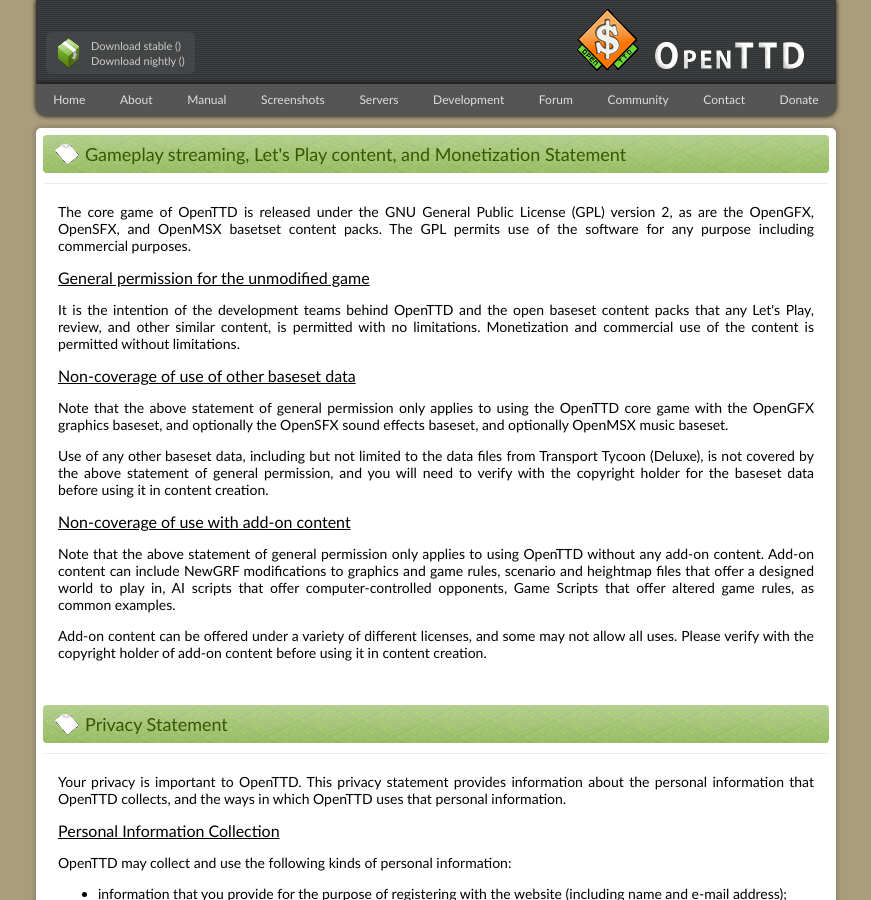
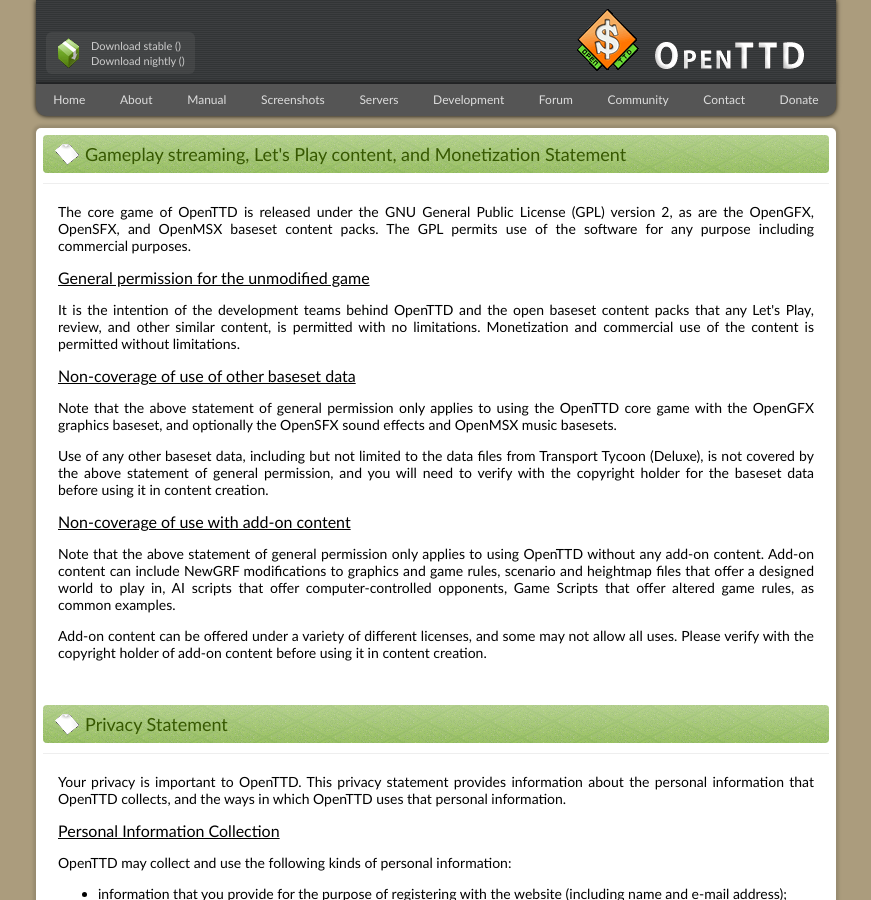
Before and after one commit to OpenTTD/website, a Jekyll site: the page built from pages/policy.html, in a window 1280 px wide and 900 px high. Shown: the whole window, without its empty margins (204-1075 px from the left). Built offline with Jekyll 4.4.1, drawn with Linux system fonts in a browser that asks for light colours.

Commit message:
Fix: Typo and improve clarity

```diff
--- a/pages/policy.html
+++ b/pages/policy.html
@@ -10,11 +10,11 @@
     </div>
     <div class="section-item">
         <div class="content">
-            <p>The core game of OpenTTD is released under the GNU General Public License (GPL) version 2, as are the OpenGFX, OpenSFX, and OpenMSX basetset content packs. The GPL permits use of the software for any purpose including commercial purposes.</p>
+            <p>The core game of OpenTTD is released under the GNU General Public License (GPL) version 2, as are the OpenGFX, OpenSFX, and OpenMSX baseset content packs. The GPL permits use of the software for any purpose including commercial purposes.</p>
             <h3>General permission for the unmodified game</h3>
             <p>It is the intention of the development teams behind OpenTTD and the open baseset content packs that any Let's Play, review, and other similar content, is permitted with no limitations. Monetization and commercial use of the content is permitted without limitations.</p>
             <h3>Non-coverage of use of other baseset data</h3>
-            <p>Note that the above statement of general permission only applies to using the OpenTTD core game with the OpenGFX graphics baseset, and optionally the OpenSFX sound effects baseset, and optionally OpenMSX music baseset.</p>
+            <p>Note that the above statement of general permission only applies to using the OpenTTD core game with the OpenGFX graphics baseset, and optionally the OpenSFX sound effects and OpenMSX music basesets.</p>
             <p>Use of any other baseset data, including but not limited to the data files from Transport Tycoon (Deluxe), is not covered by the above statement of general permission, and you will need to verify with the copyright holder for the baseset data before using it in content creation.</p>
             <h3>Non-coverage of use with add-on content</h3>
             <p>Note that the above statement of general permission only applies to using OpenTTD without any add-on content. Add-on content can include NewGRF modifications to graphics and game rules, scenario and heightmap files that offer a designed world to play in, AI scripts that offer computer-controlled opponents, Game Scripts that offer altered game rules, as common examples.</p>
```
